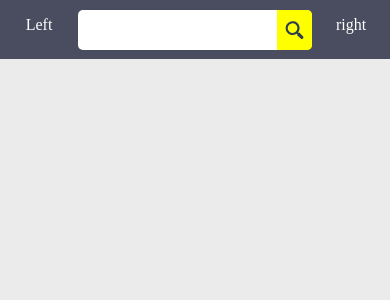
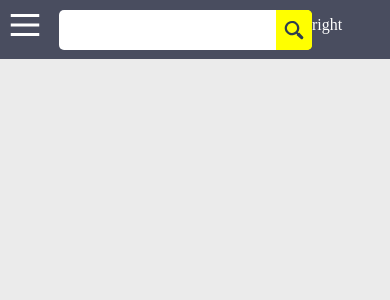
Before and after one commit to rishabhkalra96/react-ecomm, a React (Create React App) app: page / in a window 390 px wide. Shown: the top 300 px of the page. Built offline with nearby package versions, Linux system fonts and the light colour scheme.

Commit message:
addded hamburger or extramenu

```diff
--- a/src/components/header/header.jsx
+++ b/src/components/header/header.jsx
@@ -1,6 +1,7 @@
 import React from "react";
 import './header.scss'
 import {CommonFeatureSearch} from "./../common-feature-search/common-feature-search"
+import { HamburgerBtn } from "../shared/hamburger-btn/hamburger-btn";
 
 export class Header extends React.Component {
 
@@ -8,7 +9,7 @@ export class Header extends React.Component {
         return (
             <div className="header-container">
                 <section className="left-section">
-                    <p>Left</p>
+                    <HamburgerBtn />
                 </section>
                 <section className="middle-section">
                 <CommonFeatureSearch />
--- a/src/components/header/header.scss
+++ b/src/components/header/header.scss
@@ -5,13 +5,16 @@
     height: 7%;
     background-color: #494D5F;
     section.left-section, section.middle-section, section.right-section {
-        text-align: center;
         display: block;
         flex: 1;
         background-color:inherit;
     }
 
-    section.left-section, section.right-section {
+    section.left-section {
+        max-width: 15%;
+    }
+
+    section.right-section {
         max-width: 20%;
     }
 }
--- /dev/null
+++ b/src/components/shared/hamburger-btn/hamburger-btn.jsx
@@ -0,0 +1,11 @@
+import React from 'react';
+import sidebarIcon1 from './sidebar_1.svg';
+import './hamburger-btn.scss';
+
+export function HamburgerBtn() {
+    return (
+        <button className="hamburger-btn">
+            <img src={sidebarIcon1} alt="hambuger button" />
+        </button>
+    )
+}
--- /dev/null
+++ b/src/components/shared/hamburger-btn/hamburger-btn.scss
@@ -0,0 +1,10 @@
+button.hamburger-btn {
+    background-color: transparent;
+    border: transparent;
+    cursor: pointer;
+    margin-top: 5px;
+    height: 40px;
+    img {
+        height: 100%;
+    }
+}
--- a/src/components/shared/search-btn/search-btn.jsx
+++ b/src/components/shared/search-btn/search-btn.jsx
@@ -2,6 +2,7 @@ import React from 'react';
 import './search-btn.scss';
 
 import searchBtnIcon from './search_icon.svg'
+
 export function SearchBtn() {
     return (
         <button className="search-button">
```
Also changed, not shown: src/components/shared/hamburger-btn/sidebar_1.svg (added).
